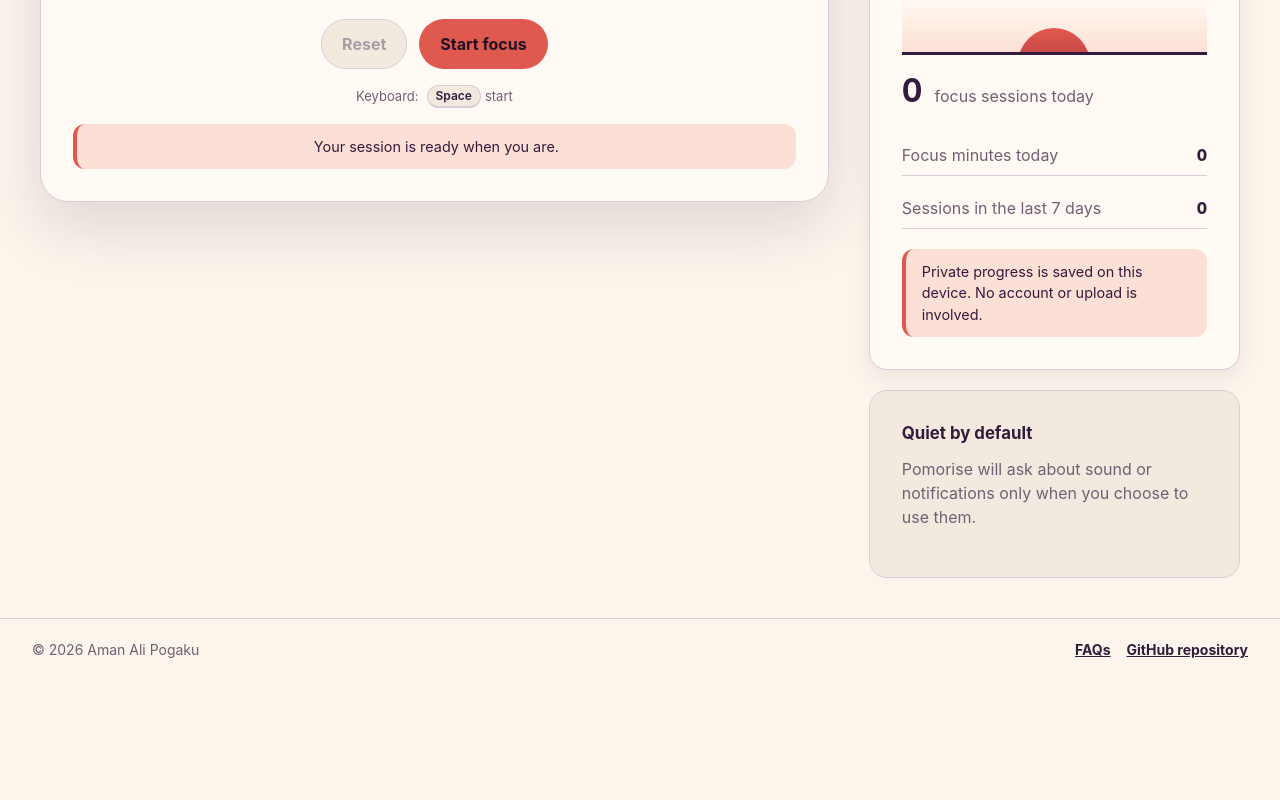
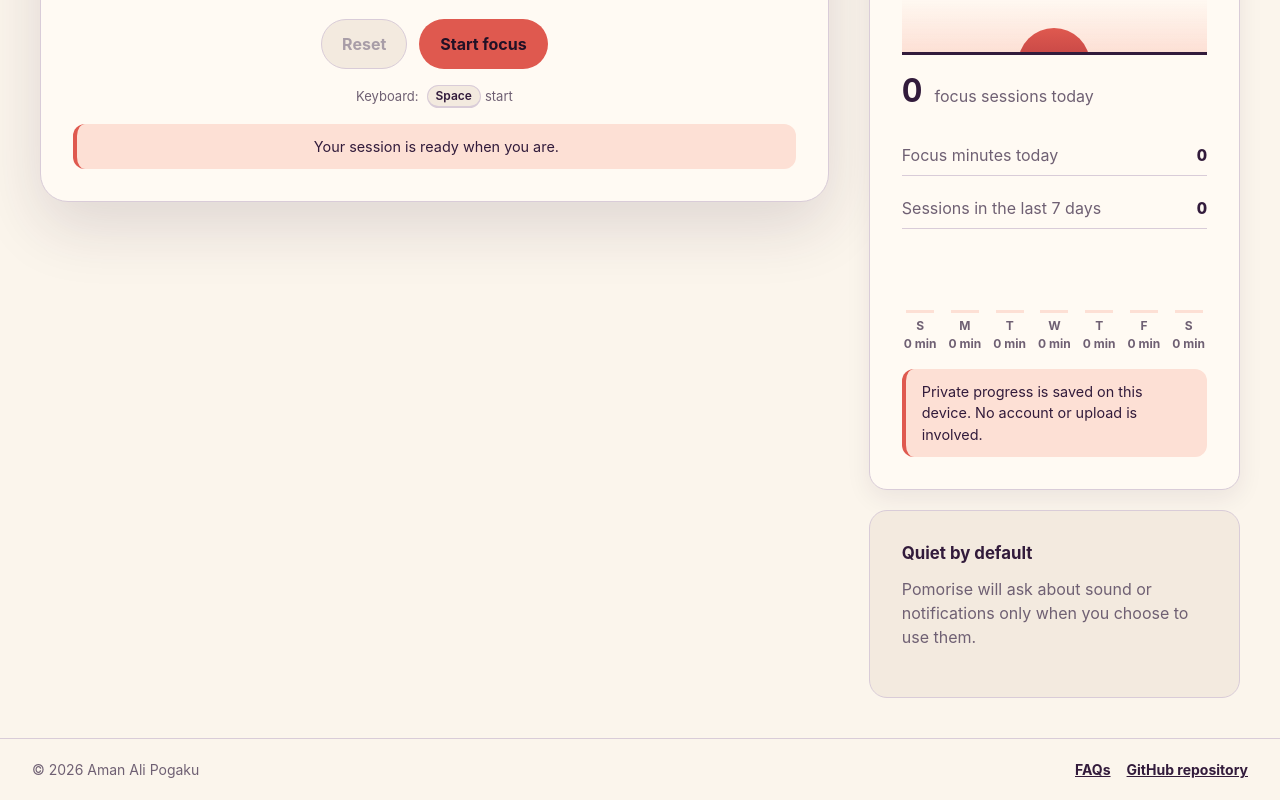
Before and after one commit to amanalip/pomorise, a React (Vite) app: page / in a window 1280 px wide. Shown: the part 790-1590 px from the top of the page. Before the commit the page ends 1470 px from the top, so only its background shows below. Built offline with nearby package versions, Linux system fonts and the light colour scheme.

Commit message:
Add a calm seven-day focused-minutes chart to Progress

```diff
--- a/src/app/App.tsx
+++ b/src/app/App.tsx
@@ -36,6 +36,7 @@ import {
   createInitialFocusJourney,
   reduceFocusJourney,
   summarizeProgress,
+  summarizeWeek,
   type DistractionResolution,
 } from "../focus/journey";
 // Import the timestamp-based timer interface and pure display helpers.
@@ -528,6 +529,8 @@ export function App() {
   );
   // Derive private summaries from session records rather than storing duplicate totals.
   const progressSummary = summarizeProgress(focusJourney.sessions, Date.now());
+  // Build the trailing-week focused-minute series for the calm chart treatment.
+  const weekSummary = summarizeWeek(focusJourney.sessions, Date.now());
   // Choose the active local guide only when the visitor requests guided break support.
   const activeBreakGuide = BREAK_GUIDES.find((guide) => guide.id === breakGuideId);
 
@@ -1750,6 +1753,33 @@ export function App() {
                 </div>
               )}
             </dl>
+            {/* Pair the honest weekly bars with a complete semantic alternative. */}
+            <div className="focus-chart">
+              {/* Hide the decorative bars from assistive technology behind labeled text. */}
+              <div className="focus-chart__bars" aria-hidden="true">
+                {weekSummary.map((day) => {
+                  // Scale every bar against the week's calm maximum without exaggeration.
+                  const tallest = Math.max(...weekSummary.map((entry) => entry.minutes), 1);
+                  return (
+                    <span key={day.dayStart} className="focus-chart__column">
+                      <span
+                        className="focus-chart__bar"
+                        style={{ height: `${Math.max(4, (day.minutes / tallest) * 100)}%` }}
+                      />
+                    </span>
+                  );
+                })}
+              </div>
+              {/* Provide the same seven values as readable text for every visitor. */}
+              <ul className="focus-chart__labels">
+                {weekSummary.map((day) => (
+                  <li key={day.dayStart}>
+                    {new Date(day.dayStart).toLocaleDateString(undefined, { weekday: "narrow" })}
+                    <span>{day.minutes} min</span>
+                  </li>
+                ))}
+              </ul>
+            </div>
             {/* Let visitors revisit their own recent reflections without leaving the page. */}
             {focusJourney.sessions.length > 0 && (
               <details className="recent-sessions">
--- a/src/focus/journey.ts
+++ b/src/focus/journey.ts
@@ -266,6 +266,41 @@ export function summarizeProgress(sessions: SessionRecord[], now: number): Progr
   // Close the progress calculation after returning its semantic summary.
 }
 
+// Describe one local calendar day's focused total for the trailing-week chart.
+export interface WeekDaySummary {
+  // Hold the local midnight boundary so charts can label each day deterministically.
+  dayStart: number;
+  // Sum planned plus overtime minutes so the chart matches the honest daily totals.
+  minutes: number;
+}
+
+// Derive seven trailing local days of focused minutes without storing duplicate totals.
+export function summarizeWeek(sessions: SessionRecord[], now: number): WeekDaySummary[] {
+  // Anchor the window at today's local midnight using native calendar semantics.
+  const anchor = new Date(now);
+  anchor.setHours(0, 0, 0, 0);
+  // Build exactly seven entries from six days ago through today, oldest first.
+  return Array.from({ length: 7 }, (_, index) => {
+    // Walk backwards so index zero is always the oldest shown day.
+    const day = new Date(anchor);
+    day.setDate(day.getDate() - (6 - index));
+    const dayStart = day.getTime();
+    // Close the day at the following local midnight regardless of DST shifts.
+    const dayEnd = new Date(day);
+    dayEnd.setDate(dayEnd.getDate() + 1);
+    // Sum honest focused minutes for every session completed inside this local day.
+    const minutes = Math.round(
+      sessions
+        .filter(
+          (session) => session.completedAt >= dayStart && session.completedAt < dayEnd.getTime(),
+        )
+        .reduce((total, session) => total + session.plannedSeconds + session.overtimeSeconds, 0) /
+        60,
+    );
+    return { dayStart, minutes };
+  });
+}
+
 // Offer a small approved set of break guides without requiring network content.
 export const BREAK_GUIDES = [
   {
--- a/src/styles/global.css
+++ b/src/styles/global.css
@@ -1216,6 +1216,58 @@ img {
   line-height: 1.5;
 }
 
+/* Present the trailing week as one short calm chart row. */
+.focus-chart {
+  margin: var(--space-4) 0;
+}
+
+/* Give the seven bars one shared baseline and even spacing. */
+.focus-chart__bars {
+  display: flex;
+  align-items: flex-end;
+  gap: var(--space-2);
+  height: 4rem;
+}
+
+/* Let every column share the width equally with a soft rounded bar. */
+.focus-chart__column {
+  display: flex;
+  align-items: flex-end;
+  justify-content: center;
+  flex: 1;
+  height: 100%;
+}
+
+/* Draw each day as a quiet plum bar that reads without grid lines. */
+.focus-chart__bar {
+  width: min(1.75rem, 100%);
+  background: var(--color-accent-soft);
+  border-radius: var(--radius-1) var(--radius-1) 0 0;
+}
+
+/* Keep weekday letters and honest minute totals aligned under their bars. */
+.focus-chart__labels {
+  display: flex;
+  gap: var(--space-2);
+  list-style: none;
+  margin: var(--space-1) 0 0;
+  padding: 0;
+}
+
+/* Stack each label column exactly beneath its corresponding bar. */
+.focus-chart__labels li {
+  flex: 1;
+  text-align: center;
+  color: var(--color-ink-muted);
+  font-size: 0.75rem;
+  font-weight: 700;
+}
+
+/* Reveal the minute total as readable supporting text, not decoration. */
+.focus-chart__labels li span {
+  display: block;
+}
+
 /* Separate completed task records from the active planning controls above them. */
 .task-history {
   /* Create a quiet boundary before the audit trail without adding another card. */
```
Also changed, not shown: 1 other file (tests, documents, lock files or other folders).
